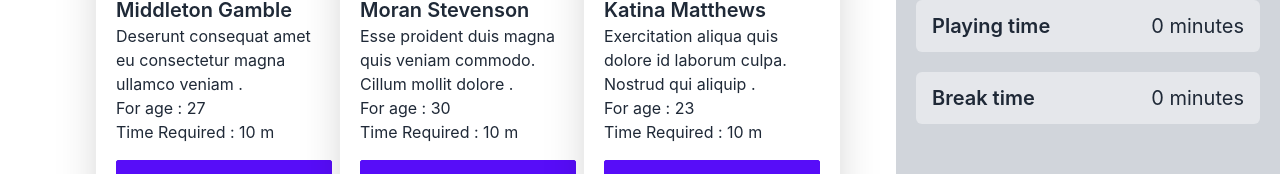
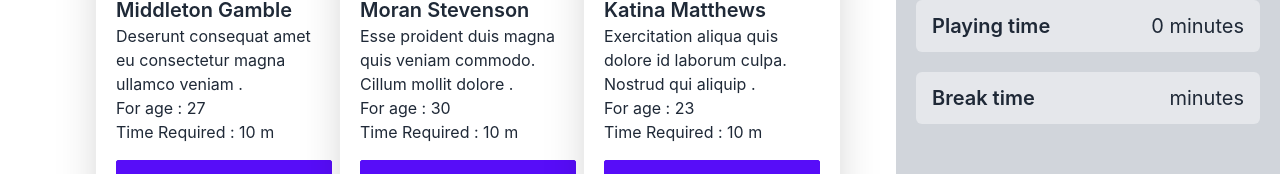
Before and after one commit to MohammadSazzatulislam/focus-on-your-sport, a React (Create React App) app: page / in a window 1280 px wide. Shown: the part 380-554 px from the top of the page. Built offline with nearby package versions, Linux system fonts and the light colour scheme.

Commit message:
add local storage

```diff
--- a/src/component/Cart/Cart.js
+++ b/src/component/Cart/Cart.js
@@ -1,12 +1,21 @@
-import React, { useState } from 'react';
+import React, {  useEffect, useState } from 'react';
 import {  faLocation } from '@fortawesome/free-solid-svg-icons';
 import { FontAwesomeIcon } from '@fortawesome/react-fontawesome';
+import { getItemsDb, LocalDb } from '../Utilities/fakeDb';
+
 
 const Cart = ({time}) => {
     const [cartTime , setCartTime] = useState(0)
 
-    const eventHandle =(event) =>{
+    useEffect(()=> {
+        const storedCart = getItemsDb()
+        setCartTime(storedCart)
+    },[])
+
+
+     const eventHandle =(event) =>{
         setCartTime(event)
+        LocalDb(event)
     }
 
 
--- /dev/null
+++ b/src/component/Utilities/fakeDb.js
@@ -0,0 +1,19 @@
+const LocalDb = (timeRange) => {
+
+    localStorage.setItem('cart', timeRange )
+
+}
+
+const getItemsDb =() =>{
+
+    const storedCart = localStorage.getItem('cart')
+    if(storedCart){
+        const newCart = JSON.parse(storedCart)
+        return newCart
+    }
+}
+
+export {
+    LocalDb,
+    getItemsDb
+}
```
